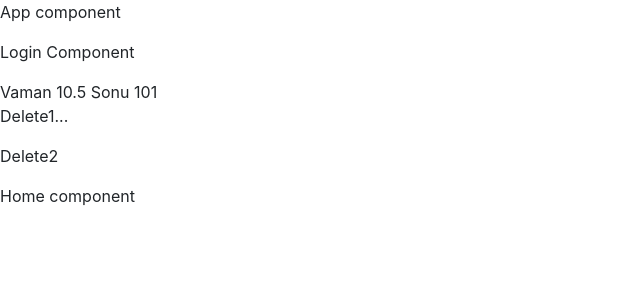
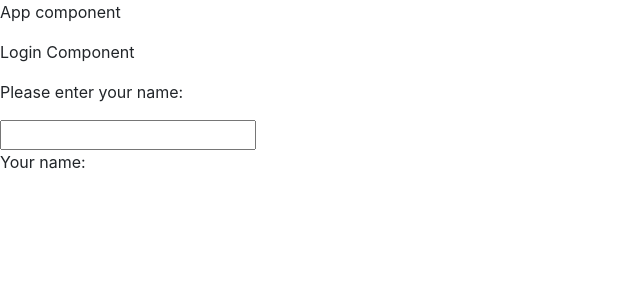
Before and after one commit to vamandeshmukh/deloitte-react-app, a React (Create React App) app: page / in a window 1280 px wide. Shown: the top 300 px of the page, without its empty margins (0-640 px from the left). Built offline with nearby package versions, Linux system fonts and the light colour scheme.

Commit message:
react-basics

```diff
--- a/src/App.js
+++ b/src/App.js
@@ -7,7 +7,7 @@ const App = () => {
     <div >
       <p>App component</p>
       <Login />
-      <Home />
+      {/* <Home /> */}
     </div>
   );
 
--- a/src/components/Login.js
+++ b/src/components/Login.js
@@ -1,29 +1,58 @@
 
-import { Delete1, Delete2 } from "./deleteComponent";
 
 const Login = () => {
 
-    // component can declare all types of properties
-    const myName = `Vaman`;
-    const mySalary = 10.5;
-    const myData = { eid: 101, firstName: 'Sonu' };
+    const myName = ``;
 
-    // component can also declare functions
-    const fun = () => {
-        console.log(`fun function`);
-    };
-
+    const getMyName = () => {
+        console.log(myName);
+    }
 
     return (
         <div>
             <p>Login Component</p>
-            {/* Properties can be invoked here  */}
-            {myName} {mySalary} {myData.firstName} {myData.eid}
-            <Delete1 />
-            <Delete2 />
-            {fun()}
+
+            <p>Please enter your name:</p>
+            <div>
+                <input type="text" value={myName} onChange={getMyName} ></input>
+            </div>
+            <p>Your name: {myName}</p>
+
+
         </div >
     );
 };
 
 export default Login;
+
+
+
+
+// import { Delete1, Delete2 } from "./deleteComponent";
+
+// const Login = () => {
+
+//     // component can declare all types of properties
+//     const myName = `Vaman`;
+//     const mySalary = 10.5;
+//     const myData = { eid: 101, firstName: 'Sonu' };
+
+//     // component can also declare functions
+//     const fun = () => {
+//         console.log(`fun function`);
+//     };
+
+
+//     return (
+//         <div>
+//             <p>Login Component</p>
+//             {/* Properties can be invoked here  */}
+//             {myName} {mySalary} {myData.firstName} {myData.eid}
+//             <Delete1 />
+//             <Delete2 />
+//             {fun()}
+//         </div >
+//     );
+// };
+
+// export default Login;
```
